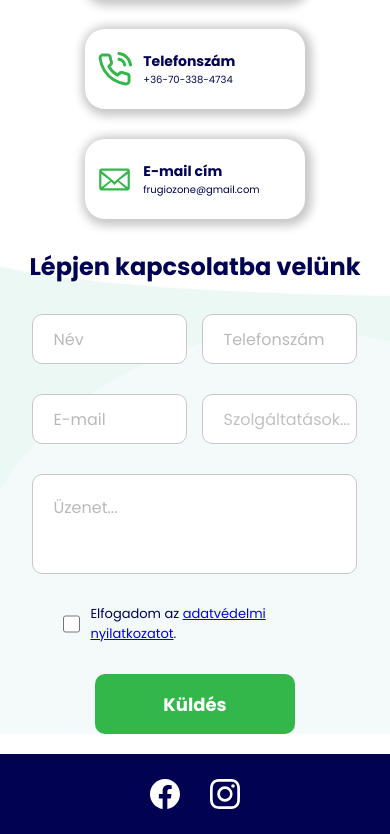
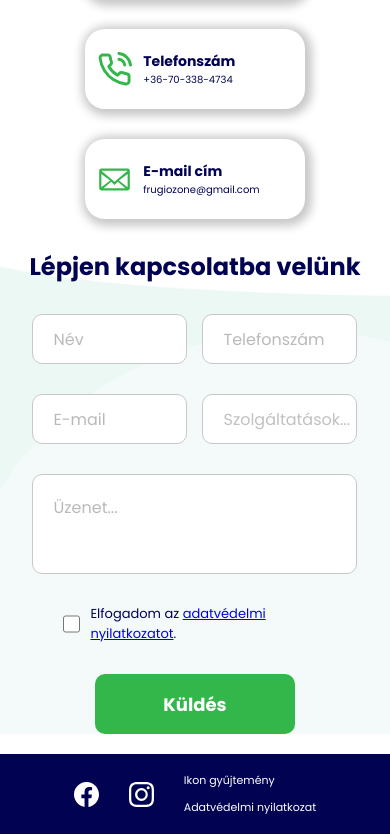
Before and after one commit to buikrisz/frugi, a React (Create React App) app: page / in a window 390 px wide. Shown: the part 4584-5418 px from the top of the page. Built offline with nearby package versions, Linux system fonts and the light colour scheme.

Commit message:
footer edits

```diff
--- a/src/components/Footer/Footer.css
+++ b/src/components/Footer/Footer.css
@@ -8,7 +8,7 @@ footer {
     padding: 0 50px;
     background-color: #010252;
     color: #fff;
-    z-index: 10;
+    z-index: 12;
 }
 
 footer a {
@@ -21,3 +21,30 @@ footer a .footerIcon {
     height: 30px;
     width: 30px;
 }
+
+footer .footerLinks {
+    display: flex;
+    flex-direction: column;
+    align-items: flex-start;
+    gap: 10px;
+}
+
+footer .footerLinks a:hover {
+    text-decoration: underline;
+}
+
+@media (max-width: 450px) {
+
+    footer .footerLinks {
+        font-size: 11px;
+    }
+
+    footer h4 {
+        display: none;
+    }
+
+    footer a .footerIcon {
+        height: 25px;
+        width: 25px;
+    }
+}
--- a/src/components/Footer/Footer.jsx
+++ b/src/components/Footer/Footer.jsx
@@ -3,12 +3,18 @@ import './Footer.css';
 import { BsInstagram, BsFacebook } from 'react-icons/bs';
 
 function Footer() {
-  return (
-    <footer>
-        <a href="https://www.facebook.com/FrugiOzone" target="_blank" rel="noopener noreferrer"><BsFacebook className='footerIcon' /></a>
-        <a href="https://www.instagram.com/frugiozone/" target="_blank" rel="noopener noreferrer"><BsInstagram className='footerIcon' /></a>
-    </footer>
-  )
+    return (
+        <footer>
+            <a href="https://www.facebook.com/FrugiOzone" target="_blank" rel="noopener noreferrer nofollow"><BsFacebook className='footerIcon' /></a>
+            <a href="https://www.instagram.com/frugiozone/" target="_blank" rel="noopener noreferrer nofollow"><BsInstagram className='footerIcon' /></a>
+            <h4>|</h4>
+            <div className='footerLinks'>
+                <a href='/dokumentumok#iconok'>Ikon gyűjtemény</a>
+                {/* <a href='/dokumentumok#biztonsagi'>Biztonsági adatlapok</a> */}
+                <a href='/adatvedelmi'>Adatvédelmi nyilatkozat</a>
+            </div>
+        </footer>
+    )
 }
 
 export default Footer;
```
